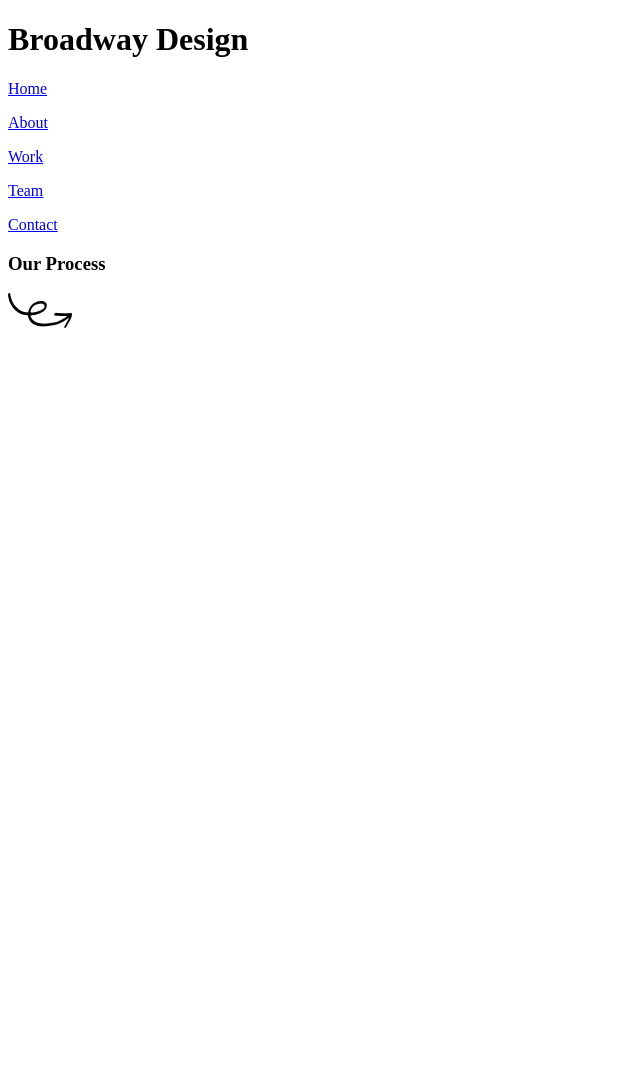
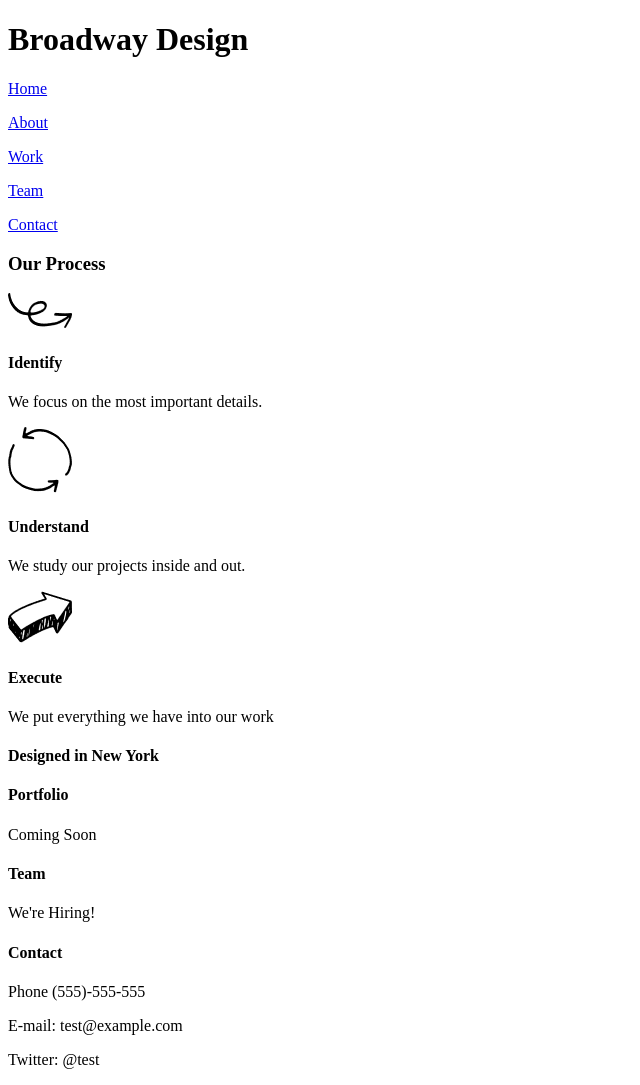
Before and after one commit to rhensel44/broadway, a plain HTML site: page index.html in a window 1280 px wide. Shown: the whole page, without its empty margins (0-640 px from the left). Before the commit the page ends 800 px from the top, so only its background shows below. Drawn offline with Linux system fonts and the light colour scheme.

Commit message:
finish first draft html file

```diff
--- a/index.html
+++ b/index.html
@@ -5,8 +5,8 @@
     <link rel="stylesheet" type="text/css" href="resources/css/style.css">
   </head>
   <body>
-    <h1>Broadway Design</h1>
-    <div class=links>
+    <div class="header">
+      <h1>Broadway Design</h1>
       <p>
         <a href="#" class="home">Home</a>
       </p>
@@ -22,10 +22,32 @@
       <p>
         <a href="#" class="contact">Contact</a>
       </p>
+    </div>
 
   <!Process section>
 
       <h3>Our Process</h3>
       <img src="resources/images/identify.png">
+      <h4>Identify</h4>
+      <p>We focus on the most important details.</p>
+      <img src="resources/images/understand.png">
+      <h4>Understand</h4>
+      <p>We study our projects inside and out.</p>
+      <img src="resources/images/execute.png">
+      <h4>Execute</h4>
+      <p>We put everything we have into our work</p>
+
+   <!Bottom Section>
+
+      <h4 class="header">Designed in New York</h4>
+      <h4>Portfolio</h4>
+      <p>Coming Soon</p>
+      <h4>Team</h4>
+      <p>We're Hiring!</p>
+      <h4>Contact</h4>
+      <p>Phone (555)-555-555</p>
+      <p>E-mail: test@example.com</p>
+      <p>Twitter: @test</p>
+
   </body>
 </html>
```
